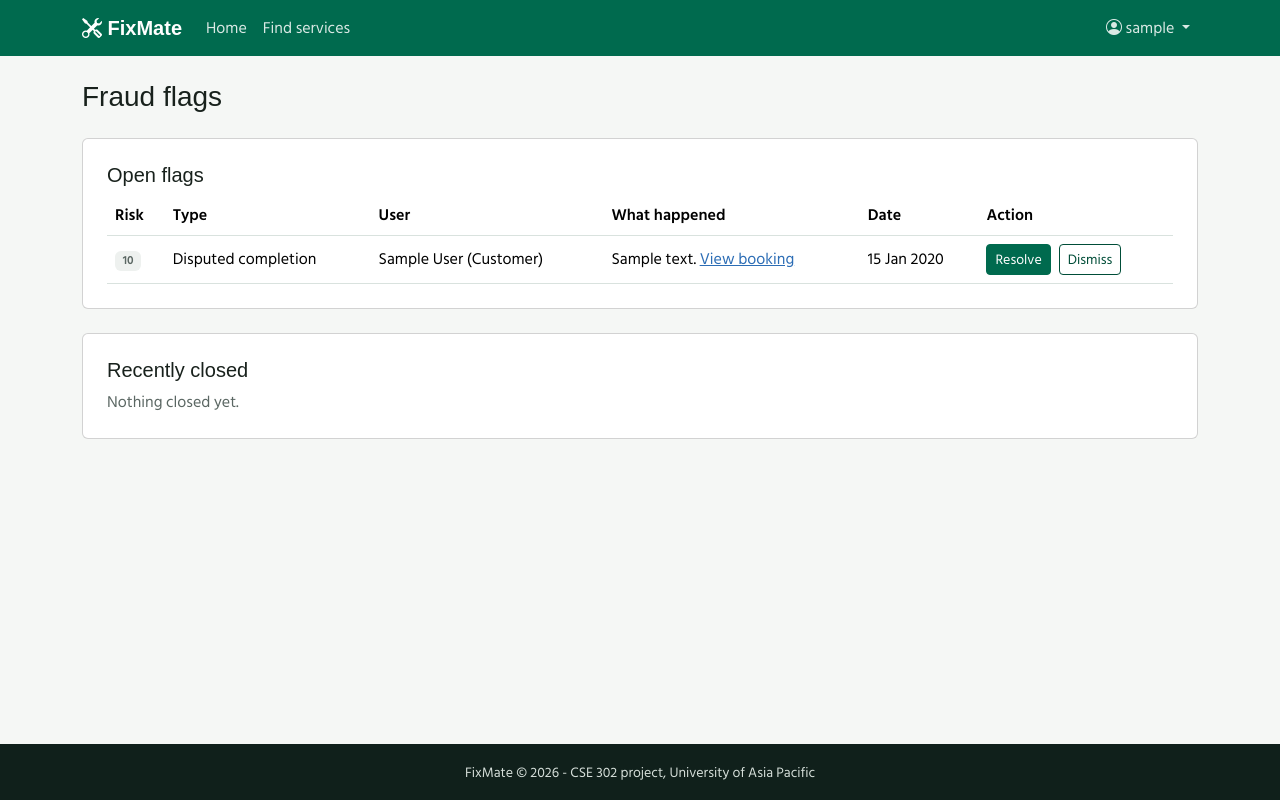
After one commit to mahidhasan01/FixMate, a Django app: page /bookings/staff/flags/ in a window 1280 px wide. The commit adds this page. Run offline with Django 5.2, Linux system fonts and the light colour scheme; a user stored in the database is signed in; tables that the repository leaves empty hold one stand-in row (values such as "Sample post"); some libraries are stand-ins or nearby versions; some web fonts are replaced.

Commit message:
added a fraud flags page for staff to check and close flags

```diff
--- a/booking_app/urls.py
+++ b/booking_app/urls.py
@@ -8,6 +8,8 @@ urlpatterns = [
     path('mine/', views.customer_bookings, name='customer_bookings'),
     path('requests/', views.worker_bookings, name='worker_bookings'),
     path('dashboard/', views.dashboard, name='dashboard'),
+    path('staff/flags/', views.flag_list, name='flag_list'),
+    path('staff/flags/<int:pk>/update/', views.flag_update, name='flag_update'),
     path('<int:pk>/', views.booking_detail, name='booking_detail'),
     path('<int:pk>/respond/', views.booking_respond, name='booking_respond'),
     path('<int:pk>/cancel/', views.booking_cancel, name='booking_cancel'),
--- a/booking_app/views.py
+++ b/booking_app/views.py
@@ -6,7 +6,7 @@ from accounts_app.models import CustomerProfile, User
 from services_app.models import ServiceListing
 
 from .forms import BookingForm, CompletionPhotoForm, ReviewForm
-from .models import Booking, JobVerification, Review
+from .models import Booking, FraudAnomalyFlag, JobVerification, Review
 from . import fraud
 
 
@@ -245,6 +245,37 @@ def review_delete(request, pk):
 
 
 @login_required
+def flag_list(request):
+    if not request.user.is_staff:
+        messages.error(request, "You don't have access to that page.")
+        return redirect('home')
+
+    open_flags = FraudAnomalyFlag.objects.filter(flag_status=FraudAnomalyFlag.OPEN).order_by('-risk_score', '-created_date')
+    closed_flags = FraudAnomalyFlag.objects.exclude(flag_status=FraudAnomalyFlag.OPEN).order_by('-created_date')[:20]
+    context = {'open_flags': open_flags, 'closed_flags': closed_flags}
+    return render(request, 'booking_app/flag_list.html', context)
+
+
+@login_required
+def flag_update(request, pk):
+    if not request.user.is_staff:
+        messages.error(request, "You don't have access to that page.")
+        return redirect('home')
+
+    if request.method == 'POST':
+        flag = get_object_or_404(FraudAnomalyFlag, pk=pk)
+        if request.POST.get('action') == 'resolve':
+            flag.flag_status = FraudAnomalyFlag.RESOLVED
+            messages.success(request, 'Flag marked as resolved.')
+        else:
+            flag.flag_status = FraudAnomalyFlag.DISMISSED
+            messages.success(request, 'Flag dismissed.')
+        flag.save()
+
+    return redirect('booking_app:flag_list')
+
+
+@login_required
 def dashboard(request):
     user = request.user
     if user.role == User.CUSTOMER:
--- /dev/null
+++ b/templates/booking_app/flag_list.html
@@ -0,0 +1,78 @@
+{% extends 'base.html' %}
+
+{% block title %}Fraud flags - FixMate{% endblock %}
+
+{% block content %}
+    <h1 class="h3 mb-4">Fraud flags</h1>
+
+    <div class="card mb-4">
+        <div class="card-body p-4">
+            <h2 class="h5">Open flags</h2>
+            {% if open_flags %}
+                <table class="table align-middle mb-0">
+                    <thead>
+                        <tr>
+                            <th>Risk</th>
+                            <th>Type</th>
+                            <th>User</th>
+                            <th>What happened</th>
+                            <th>Date</th>
+                            <th>Action</th>
+                        </tr>
+                    </thead>
+                    <tbody>
+                        {% for flag in open_flags %}
+                            <tr>
+                                <td>
+                                    {% if flag.risk_score >= 40 %}
+                                        <span class="badge badge-status-red">{{ flag.risk_score }}</span>
+                                    {% elif flag.risk_score >= 35 %}
+                                        <span class="badge badge-status-orange">{{ flag.risk_score }}</span>
+                                    {% else %}
+                                        <span class="badge badge-status-grey">{{ flag.risk_score }}</span>
+                                    {% endif %}
+                                </td>
+                                <td>{{ flag.get_anomaly_type_display }}</td>
+                                <td>{{ flag.user.get_full_name|default:flag.user.username }} ({{ flag.user.get_role_display }})</td>
+                                <td>
+                                    {{ flag.description }}
+                                    {% if flag.booking %}
+                                        <a href="{% url 'booking_app:booking_detail' flag.booking.pk %}">View booking</a>
+                                    {% endif %}
+                                </td>
+                                <td>{{ flag.created_date|date:'d M Y' }}</td>
+                                <td>
+                                    <form method="post" action="{% url 'booking_app:flag_update' flag.pk %}" class="d-flex gap-2">
+                                        {% csrf_token %}
+                                        <button type="submit" name="action" value="resolve" class="btn btn-primary btn-sm">Resolve</button>
+                                        <button type="submit" name="action" value="dismiss" class="btn btn-outline-primary btn-sm">Dismiss</button>
+                                    </form>
+                                </td>
+                            </tr>
+                        {% endfor %}
+                    </tbody>
+                </table>
+            {% else %}
+                <p class="text-body-secondary mb-0">No open flags.</p>
+            {% endif %}
+        </div>
+    </div>
+
+    <div class="card">
+        <div class="card-body p-4">
+            <h2 class="h5">Recently closed</h2>
+            {% for flag in closed_flags %}
+                <p class="mb-2">
+                    {{ flag.get_anomaly_type_display }} - {{ flag.user.username }} - {{ flag.created_date|date:'d M Y' }}
+                    {% if flag.flag_status == 'resolved' %}
+                        <span class="badge badge-status-green">Resolved</span>
+                    {% else %}
+                        <span class="badge badge-status-grey">Dismissed</span>
+                    {% endif %}
+                </p>
+            {% empty %}
+                <p class="text-body-secondary mb-0">Nothing closed yet.</p>
+            {% endfor %}
+        </div>
+    </div>
+{% endblock %}
--- a/templates/partials/_navbar.html
+++ b/templates/partials/_navbar.html
@@ -40,6 +40,7 @@
                             {% if user.is_staff %}
                                 <li><a class="dropdown-item" href="{% url 'accounts_app:verification_queue' %}">Verification queue</a></li>
                                 <li><a class="dropdown-item" href="{% url 'payment_app:payment_queue' %}">Payment queue</a></li>
+                                <li><a class="dropdown-item" href="{% url 'booking_app:flag_list' %}">Fraud flags</a></li>
                                 <li><a class="dropdown-item" href="{% url 'admin:index' %}">Admin panel</a></li>
                                 <li><hr class="dropdown-divider"></li>
                             {% endif %}
```
